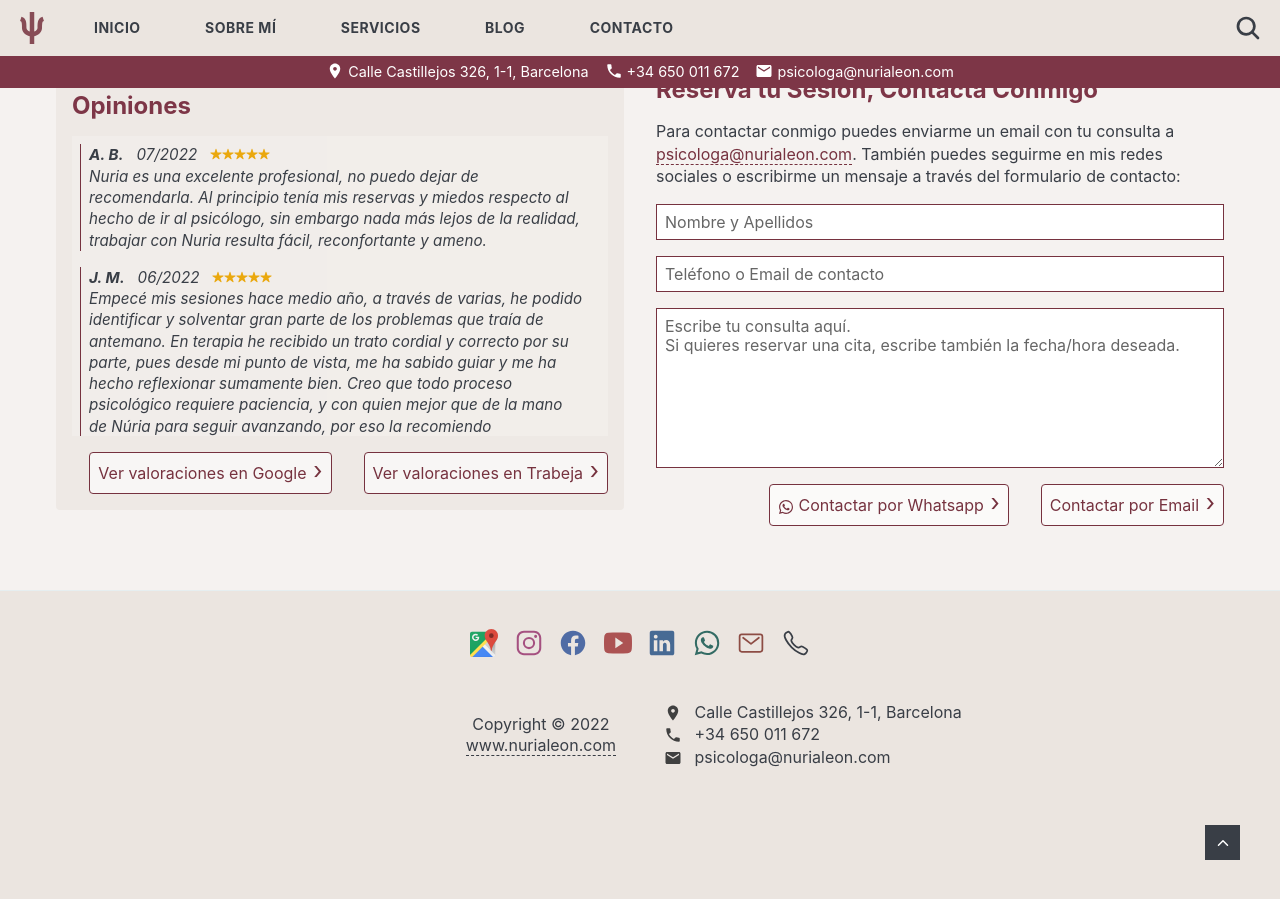
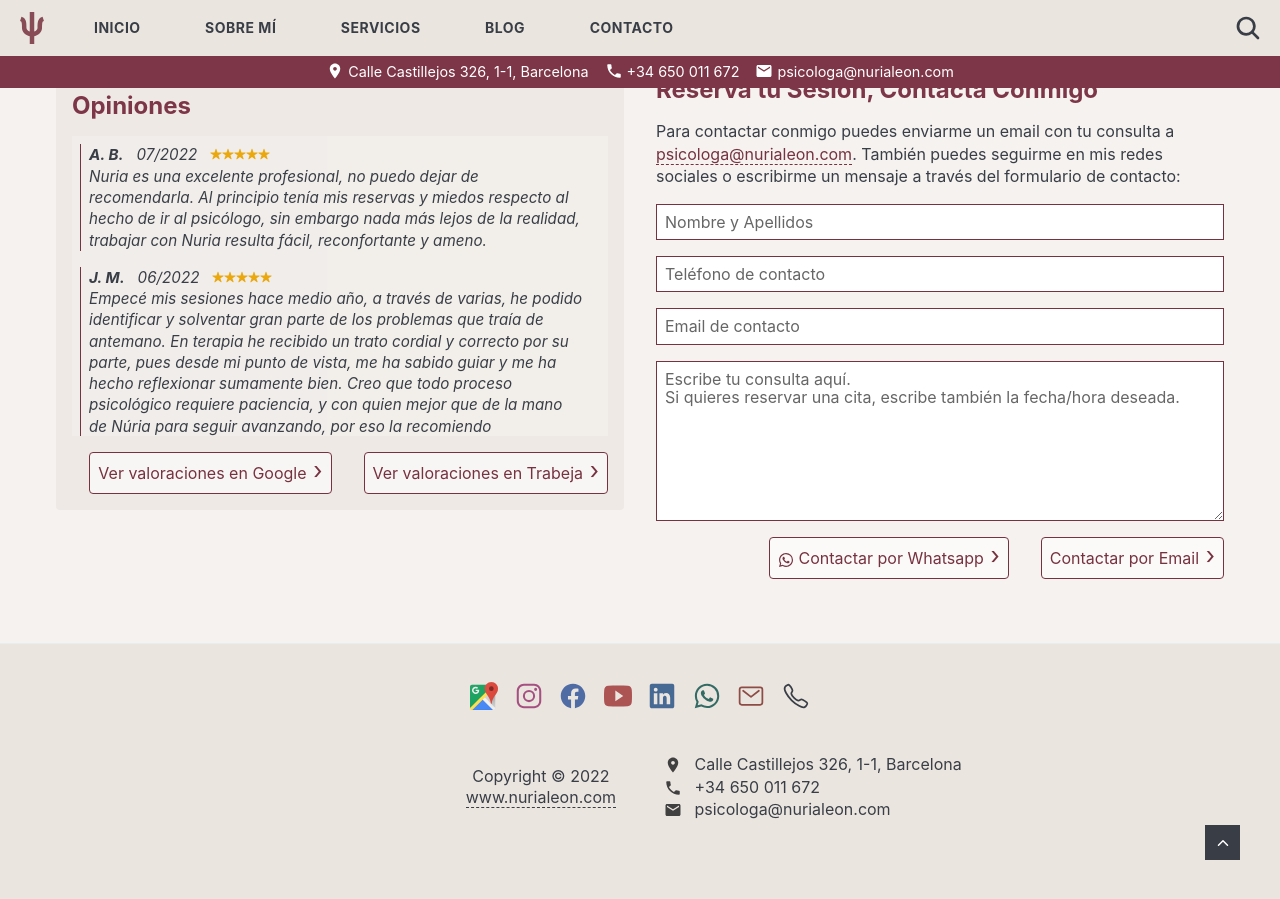
Before and after one commit to nurialeonsallent/nurialeon.com, a Jekyll site: the page built from _pages/home.md, in a window 1280 px wide and 900 px high, scrolled down 931 px. Built offline with Jekyll 4.4.1, drawn with Linux system fonts in a browser that asks for light colours.

Commit message:
force email and phone

```diff
--- a/_includes/contact-form.html
+++ b/_includes/contact-form.html
@@ -1,7 +1,8 @@
 <div class="marker" id="gotoContactForm"></div>
 <form class="contactForm" id="contactForm" method="POST" onsubmit="return formOnSubmit('contact')">
     <input type="text" name="Nombre" placeholder="Nombre y Apellidos" aria-label="Nombre y Apellidos" autocomplete="off" required />
-    <input type="text" name="Contacto" placeholder="Teléfono o Email de contacto" aria-label="Teléfono o Email de contacto" autocomplete="off" required />
+    <input type="text" name="Telefono" placeholder="Teléfono de contacto" aria-label="Teléfono de contacto" autocomplete="off" required />
+    <input type="text" name="Email" placeholder="Email de contacto" aria-label="Email de contacto" autocomplete="off" required />
     <textarea name="Mensaje" placeholder="Escribe tu consulta aquí. &#10;Si quieres reservar una cita, escribe también la fecha/hora deseada." aria-label="Escribe tu consulta aquí. &#10;Si quieres reservar una cita, escribe también la fecha/hora deseada." autocomplete="off" required></textarea>
     <div class="buttons">
         <button class="action" type="submit" onclick="return formButtonClicked('whatsapp')"><svg class="vcenter" xmlns="http://www.w3.org/2000/svg" viewBox="0 0 512 512"><path d="M414.73 97.1A222.14 222.14 0 00256.94 32C134 32 33.92 131.58 33.87 254a220.61 220.61 0 0029.78 111L32 480l118.25-30.87a223.63 223.63 0 00106.6 27h.09c122.93 0 223-99.59 223.06-222A220.18 220.18 0 00414.73 97.1zM256.94 438.66h-.08a185.75 185.75 0 01-94.36-25.72l-6.77-4-70.17 18.32 18.73-68.09-4.41-7A183.46 183.46 0 0171.53 254c0-101.73 83.21-184.5 185.48-184.5a185 185 0 01185.33 184.64c-.04 101.74-83.21 184.52-185.4 184.52zm101.69-138.19c-5.57-2.78-33-16.2-38.08-18.05s-8.83-2.78-12.54 2.78-14.4 18-17.65 21.75-6.5 4.16-12.07 1.38-23.54-8.63-44.83-27.53c-16.57-14.71-27.75-32.87-31-38.42s-.35-8.56 2.44-11.32c2.51-2.49 5.57-6.48 8.36-9.72s3.72-5.56 5.57-9.26.93-6.94-.46-9.71-12.54-30.08-17.18-41.19c-4.53-10.82-9.12-9.35-12.54-9.52-3.25-.16-7-.2-10.69-.2a20.53 20.53 0 00-14.86 6.94c-5.11 5.56-19.51 19-19.51 46.28s20 53.68 22.76 57.38 39.3 59.73 95.21 83.76a323.11 323.11 0 0031.78 11.68c13.35 4.22 25.5 3.63 35.1 2.2 10.71-1.59 33-13.42 37.63-26.38s4.64-24.06 3.25-26.37-5.11-3.71-10.69-6.48z" fill-rule="evenodd"></path></svg> Contactar por Whatsapp</button>
```
